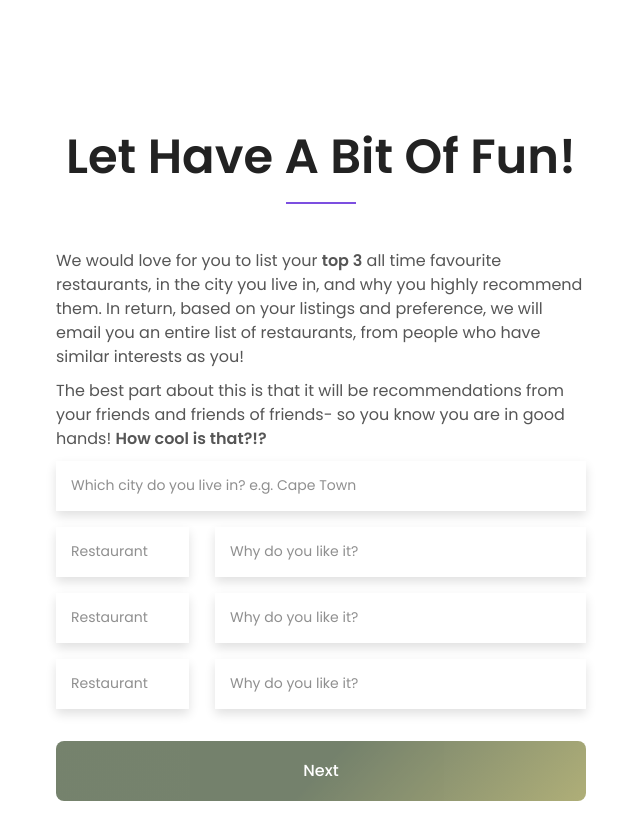
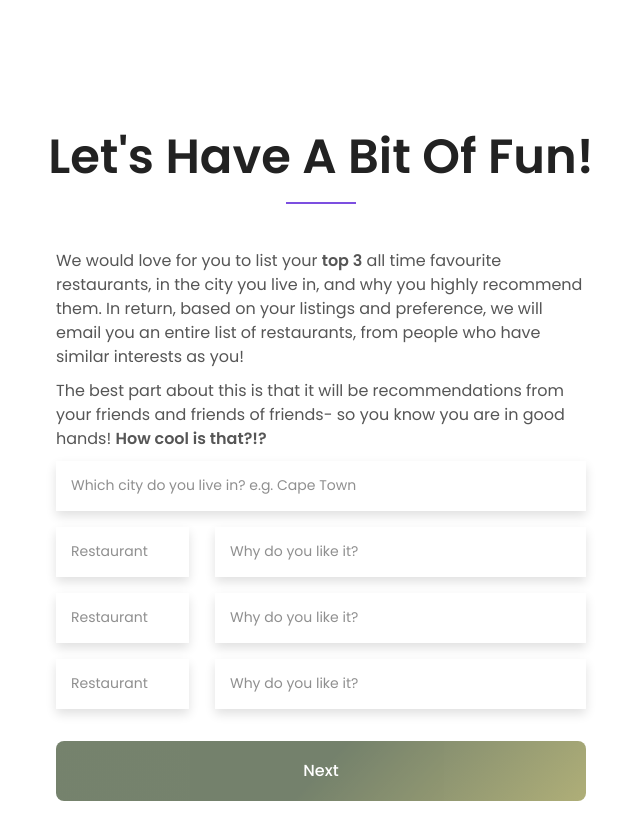
Before and after one commit to AlvinMugambi/travel-africa, a React (Create React App) app: page / in a window 1280 px wide. Shown: the part 2320-3160 px from the top of the page, without its empty margins (319-959 px from the left). Built offline with nearby package versions, Linux system fonts and the light colour scheme.

Commit message:
correct typo

```diff
--- a/src/App.js
+++ b/src/App.js
@@ -178,8 +178,8 @@ function App() {
                 <div class="row justify-content-center">
                     <div class="col-12 col-md-10 col-lg-8">
                         <div class="section-heading text-center">
-                            <h2 class="text-capitalize">{formStep === 1 ? isSuccessful ? 'Awesome!' : 'Let have a bit of fun!' : 'One last thing!'}</h2>
-                            {formStep === 2 &&  <p class="d-block mt-4">Please leave your name and email for us to keep in touch (we PROMISE no spam- only an update if we launch and you will be the first to know, we promise)</p>}
+                            <h2 class="text-capitalize">{formStep === 1 ? isSuccessful ? 'Awesome!' : "Let's have a bit of fun!" : 'One last thing!'}</h2>
+                            {formStep === 2 &&  <p class="d-block mt-4">Please leave your name and email for us to keep in touch (we PROMISE no spam- only an update if we launch and you will be the first to know)</p>}
                             {isSuccessful ? <p class="d-block mt-4">We will keep in touch! Expect a recommendation list from us soon</p> :
                             <>
                                 {/* <p class="d-block mt-4">Do you relate to the struggle when it comes to travel in Africa? If so, you may then be interested to know when the solution becomes available.</p>
```
